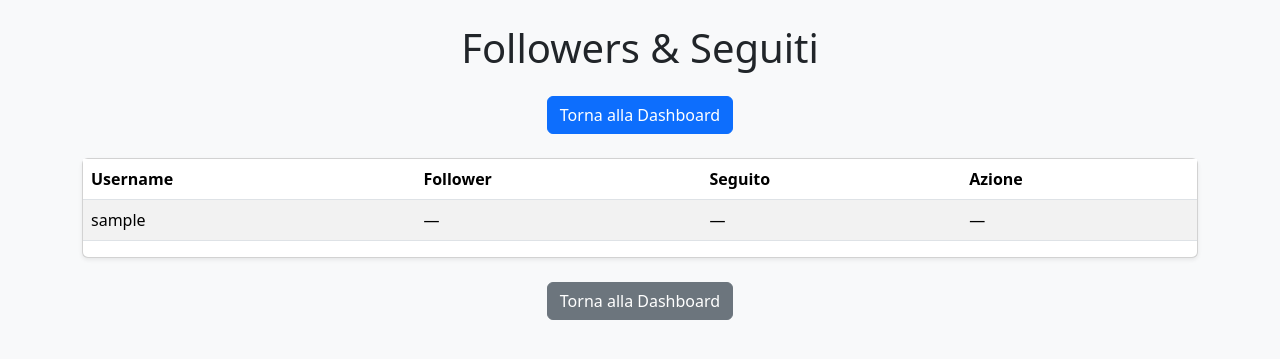
After one commit to GiovanniIacuzzo/Scraping-Project, a Python web app: template web-app/templates/my_profile.html in a window 1280 px wide. The commit adds this page. Shown: the top 359 px of the page. Run offline with Jinja, Linux system fonts and the light colour scheme; the template is opened without the code that fills it: most values are stand-ins (such as "Sample title", 1, 10 or a date in 2020).

Commit message:
aggiunta funzionalità per smettere di seguire

```diff
--- a/web-app/templates/index.html
+++ b/web-app/templates/index.html
@@ -15,6 +15,8 @@
 <div class="container-xl my-4">
 
   <h1 class="text-center mb-4">Utenti filtrati e ordinati</h1>
+  <a href="{{ url_for('my_profile') }}" class="btn btn-secondary mb-3">Vai al mio profilo</a>
+
 
   {% if debug_email %}
     <div class="alert alert-danger text-center">
--- /dev/null
+++ b/web-app/templates/my_profile.html
@@ -0,0 +1,54 @@
+<!DOCTYPE html>
+<html lang="it">
+<head>
+    <meta charset="UTF-8">
+    <title>Il Mio Profilo - Followers & Seguiti</title>
+    <link href="https://cdn.jsdelivr.net/npm/bootstrap@5.3.2/dist/css/bootstrap.min.css" rel="stylesheet">
+</head>
+<body class="bg-light">
+<div class="container py-4">
+    <h1 class="text-center mb-4">Followers & Seguiti</h1>
+
+    <!-- Bottone per tornare all'index -->
+    <div class="text-center mb-4">
+        <a href="{{ url_for('index') }}" class="btn btn-primary">Torna alla Dashboard</a>
+    </div>
+
+    <div class="card shadow-sm">
+        <div class="table-responsive">
+            <table class="table table-striped table-hover align-middle">
+                <thead>
+                    <tr>
+                        <th>Username</th>
+                        <th>Follower</th>
+                        <th>Seguito</th>
+                        <th>Azione</th>
+                    </tr>
+                </thead>
+                <tbody>
+                    {% for user in users %}
+                    <tr>
+                        <td>{{ user.username }}</td>
+                        <td>{% if user.is_follower %}✔️{% else %}—{% endif %}</td>
+                        <td>{% if user.is_following %}✔️{% else %}—{% endif %}</td>
+                        <td>
+                            {% if user.is_following %}
+                                <a href="{{ url_for('unfollow_user', username=user.username) }}" class="btn btn-sm btn-danger">Smetti di seguire</a>
+                            {% else %}
+                                —
+                            {% endif %}
+                        </td>
+                    </tr>
+                    {% endfor %}
+                </tbody>
+            </table>
+        </div>
+    </div>
+
+    <!-- Bottone anche in fondo alla tabella -->
+    <div class="text-center mt-4">
+        <a href="{{ url_for('index') }}" class="btn btn-secondary">Torna alla Dashboard</a>
+    </div>
+</div>
+</body>
+</html>
```
Also changed, not shown: web-app/github_api.py (+28 -0 lines).
